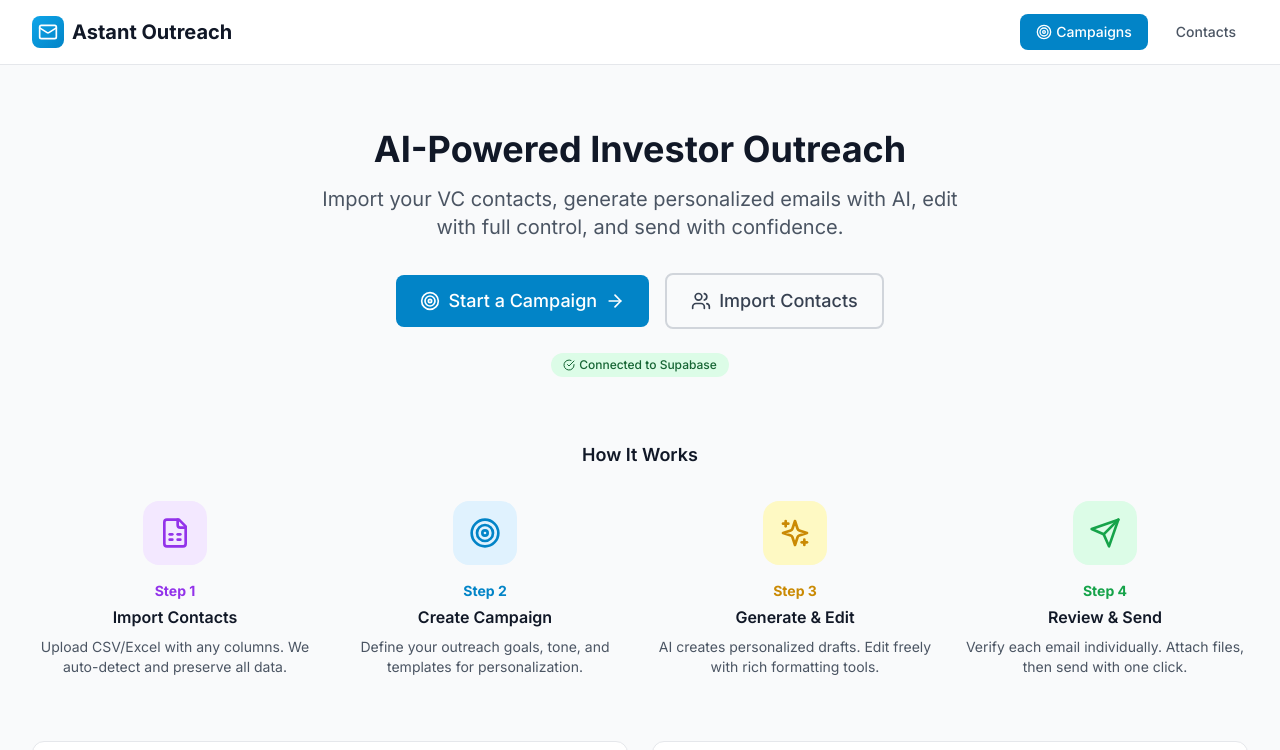
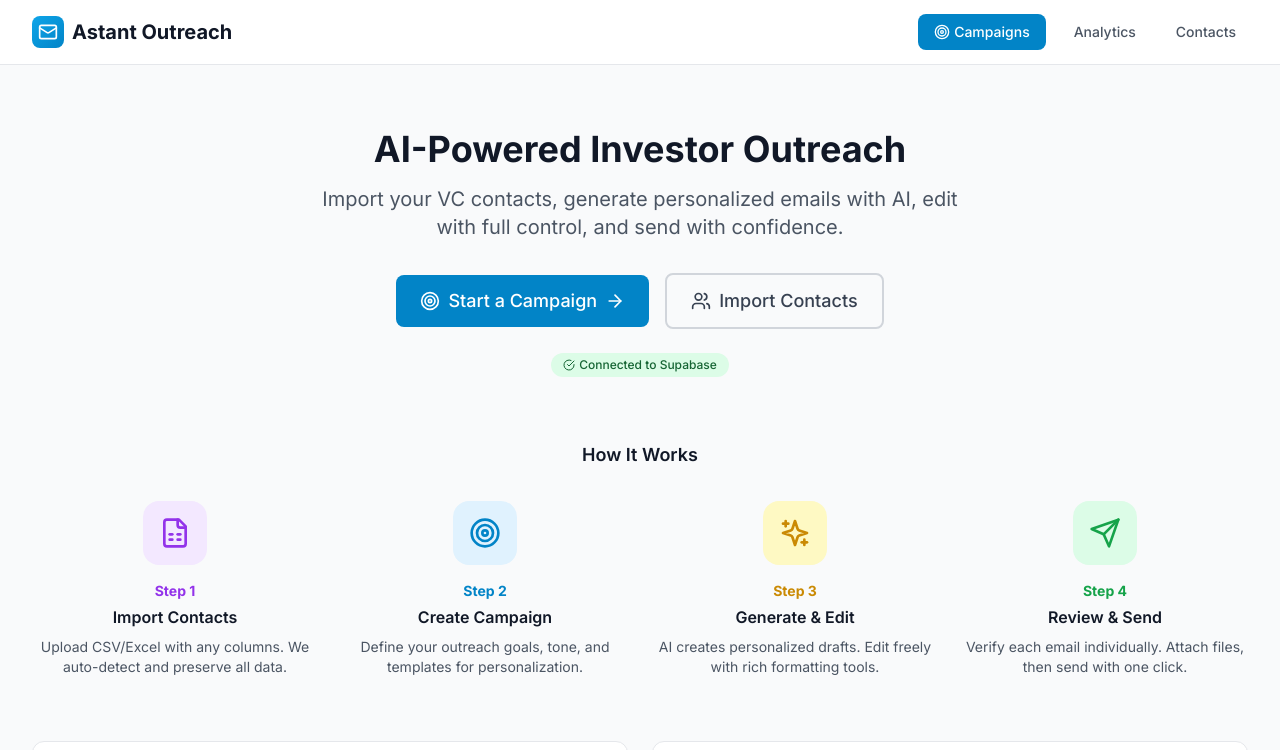
Before and after one commit to salmanemhb/AstantCRM, a Next.js app: page / in a window 1280 px wide. Shown: the top 750 px of the page. Built offline with nearby package versions, Linux system fonts and the light colour scheme; no server answers; the database is empty.

Commit message:
feat: Add Analytics link to navigation

```diff
--- a/src/app/page.tsx
+++ b/src/app/page.tsx
@@ -55,6 +55,12 @@ export default function HomePage() {
               >
                 <Target className="h-4 w-4" />
                 <span>Campaigns</span>
+              </Link>
+              <Link
+                href="/analytics"
+                className="text-gray-600 hover:text-gray-900 px-3 py-2 text-sm font-medium"
+              >
+                Analytics
               </Link>
               <Link
                 href="/contacts"
```
